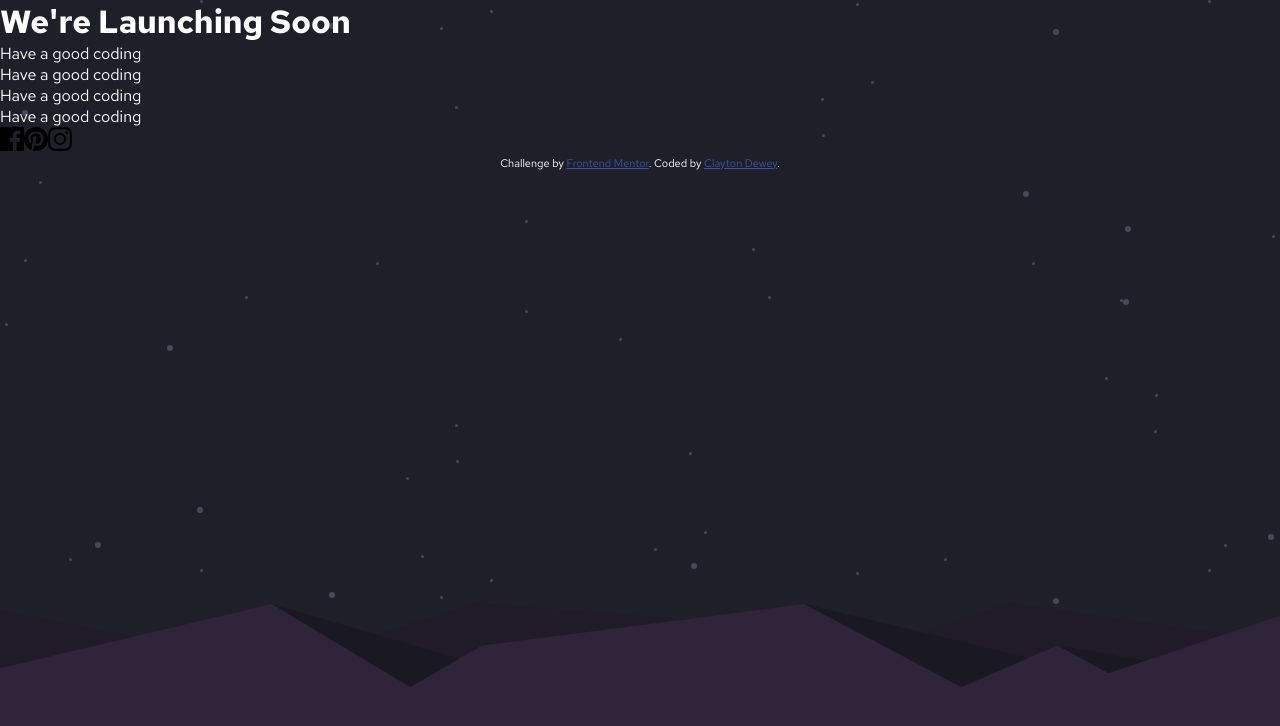
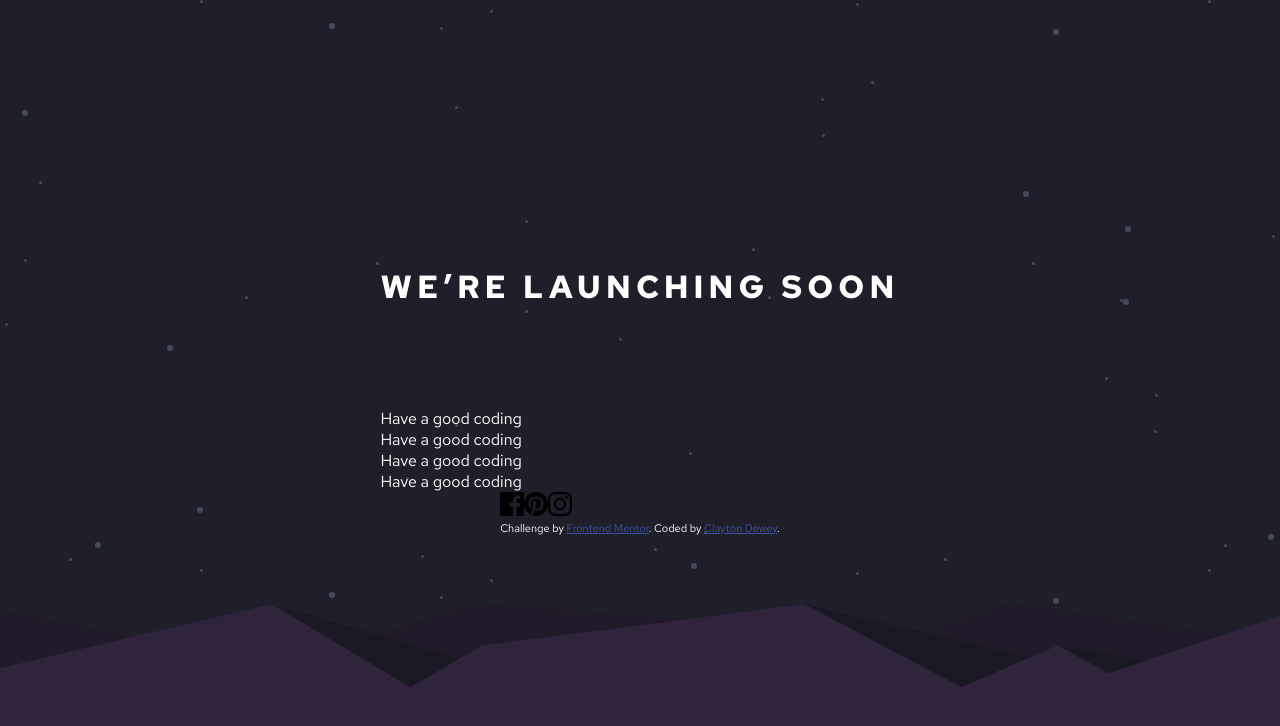
Before and after one commit to ClaytonDewey/launch-countdown-timer, a React (Create React App) app: page / in a window 1280 px wide. Shown: the top 726 px of the page. Built offline with nearby package versions, Linux system fonts and the light colour scheme.

Commit message:
Wrap in container to center on page

```diff
--- a/src/components/App.tsx
+++ b/src/components/App.tsx
@@ -1,19 +1,36 @@
 import React from 'react';
 import GlobalStyle from '../globalStyles';
+import styled from 'styled-components';
 import Counter from './Counter';
 import Footer from './Footer';
 
 type AppProps = {};
 
+const StyledContainer = styled.main`
+  display: flex;
+  flex-direction: column;
+  align-items: center;
+  justify-content: center;
+  height: 100vh;
+
+  h1 {
+    text-transform: uppercase;
+    letter-spacing: 5px;
+    margin-bottom: 10rem;
+  }
+`;
+
 const App: React.FC<AppProps> = () => {
   return (
     <>
       <GlobalStyle />
-      <main>
-        <h1>We're Launching Soon</h1>
-        <Counter />
-      </main>
-      <Footer />
+      <StyledContainer>
+        <main>
+          <h1>We&rsquo;re Launching Soon</h1>
+          <Counter />
+        </main>
+        <Footer />
+      </StyledContainer>
     </>
   );
 };
```
